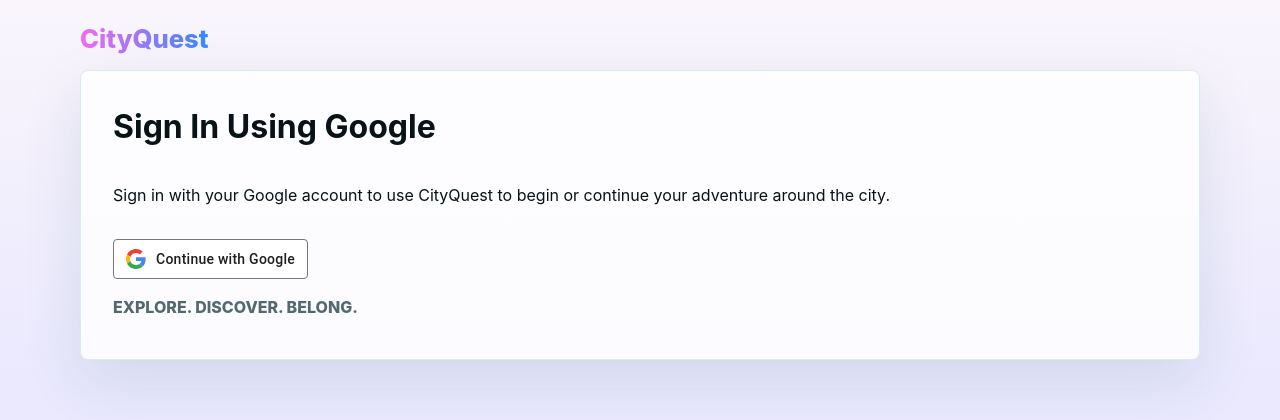
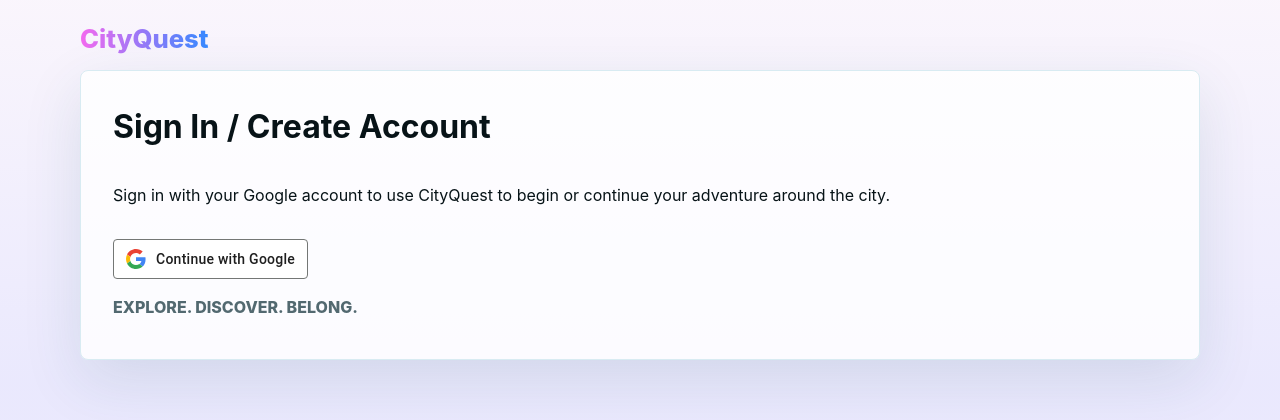
Before and after one commit to UOA-CS732-S1-2026/group-project-shimmering-shrews, a React (Vite) app in the folder frontend/: page /login in a window 1280 px wide. Shown: the top 420 px of the page. Built offline with nearby package versions, Linux system fonts and the light colour scheme; no server answers.

Commit message:
Reverted wording changes

```diff
--- a/frontend/src/pages/ChallengeDetailView.tsx
+++ b/frontend/src/pages/ChallengeDetailView.tsx
@@ -222,7 +222,7 @@
 
   // Determines the check-in button label based on the current challenge status
   const checkInLabel = isSubmitting
-    ? 'Check In'
+    ? 'Working...'
     : isCompleted
       ? 'Completed'
       : isExpired
@@ -319,7 +319,7 @@
                   opacity: isSubmitting ? 0.6 : 1,
                 }}
               >
-                {isSubmitting ? 'Accepting...' : 'Accept'}
+                {isSubmitting ? 'Working...' : 'Accept'}
               </button>
             )}
 
--- a/frontend/src/pages/LoginPage.tsx
+++ b/frontend/src/pages/LoginPage.tsx
@@ -29,7 +29,7 @@
   return (
     <main className={styles.page}>
       <div className={styles.card}>
-        <h1>Sign In Using Google</h1>
+        <h1>Sign In / Create Account</h1>
 
         <p className={styles.subcopy}>
           Sign in with your Google account to use CityQuest to begin or continue your adventure around the city.
--- a/frontend/src/styles/challengeStyle.ts
+++ b/frontend/src/styles/challengeStyle.ts
@@ -101,7 +101,7 @@
     }
 
 export const challengeStatusText: { [key: string]: string } = {
-        in_progress: 'Pending',
+        in_progress: 'In Progress',
         accepted: 'Accepted',
         cancelled: 'Cancelled',
         expired: 'Expired',
```
